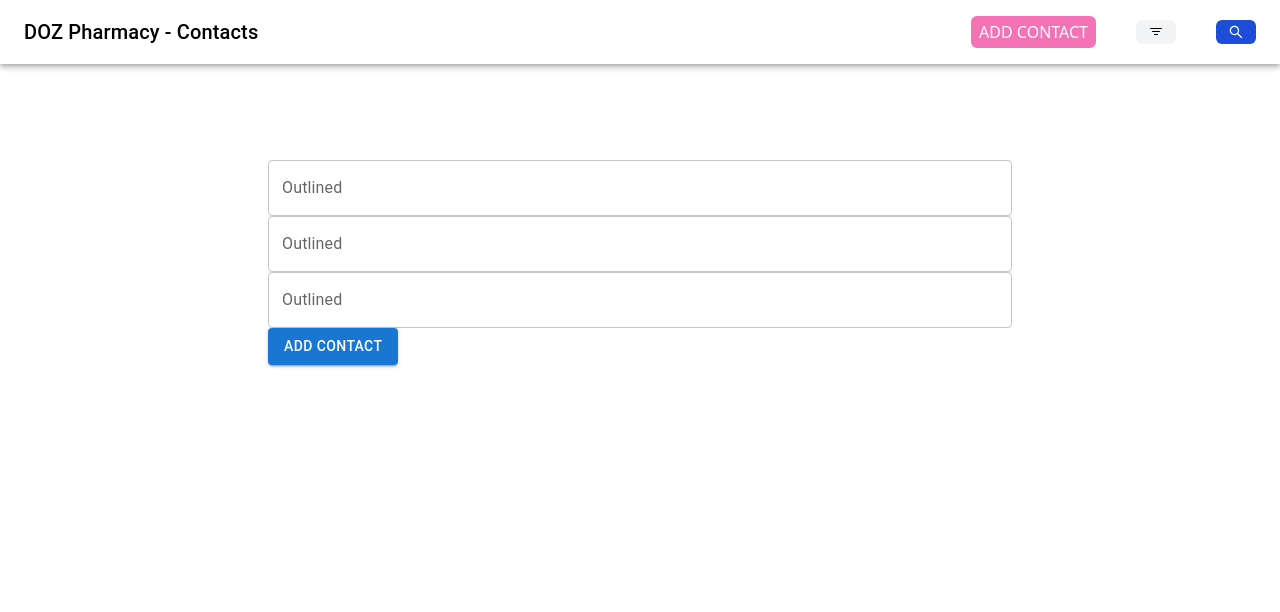
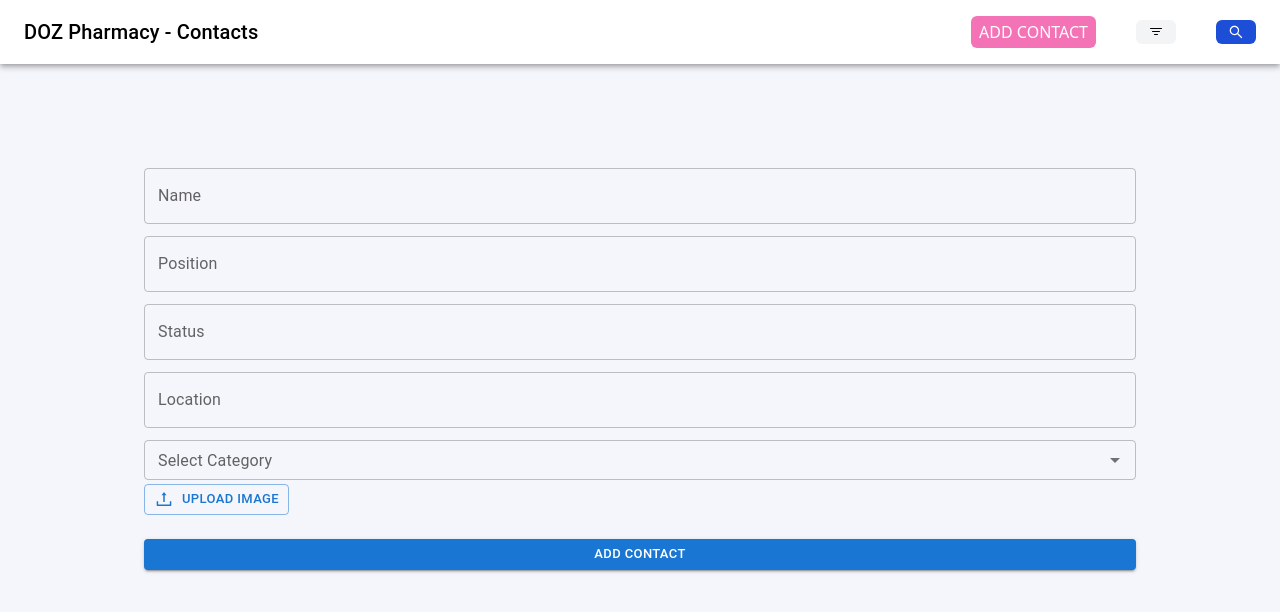
Before and after one commit to mdsymoon/DOZ-Pharmacy-Client, a React (Create React App) app: page /add-contact in a window 1280 px wide. Shown: the top 612 px of the page. Built offline with nearby package versions, Linux system fonts and the light colour scheme.

Commit message:
favorite contact component complete

```diff
--- a/package.json
+++ b/package.json
@@ -14,6 +14,7 @@
     "antd": "^4.17.2",
     "axios": "^0.24.0",
     "react": "^17.0.2",
+    "react-custom-scrollbars": "^4.2.1",
     "react-dom": "^17.0.2",
     "react-hook-form": "^7.20.5",
     "react-icons": "^4.3.1",
--- a/src/componets/ContactList/ContactList.js
+++ b/src/componets/ContactList/ContactList.js
@@ -12,6 +12,7 @@ import {
   TableHead,
   TableRow,
   Button,
+  Avatar,
 } from "@mui/material";
 import { useDispatch, useSelector } from "react-redux";
 import {
@@ -28,22 +29,26 @@ const ContactList = () => {
 
   const handleFav = (contact) => {
     const favContact = {
-      image : contact.image,
+      image: contact.image,
       name: contact.name,
+      position: contact.position,
       status: contact.status,
       location: contact.location,
       tags: contact.tags,
-    }
-    dispatch(addFavorite(favContact))
-  }
+    };
+    dispatch(addFavorite(favContact));
+  };
 
   return (
-    <div className="container mx-auto mt-5">
-      <h1 className="text-2xl font-semibold text-purple-700 my-3">
+    <div className="container mx-auto mt-5 mb-20 px-5">
+      <h1 className="text-2xl font-semibold text-indigo-700 mb-5 mt-16">
         Contacts List
       </h1>
       <TableContainer component={Paper}>
-        <Table sx={{ minWidth: 650 }} aria-label="simple table">
+        <Table
+          sx={{ minWidth: 650, backgroundColor: "#F5F6FB", boxShadow: "none"}}
+          aria-label="simple table"
+        >
           <TableHead>
             <TableRow>
               <TableCell>
@@ -67,23 +72,21 @@ const ContactList = () => {
               <TableCell align="left">
                 <p className="text-gray-400"></p>
               </TableCell>
-              <TableCell align="left">
-
-              </TableCell>
+              <TableCell align="left"></TableCell>
             </TableRow>
           </TableHead>
 
           <TableBody>
-            {allContact.map((contact) => (
+            {allContact.map((contact, index) => (
               <TableRow
-                key={contact._id}
+                key={contact.index}
                 sx={{ "&:last-child td, &:last-child th": { border: 0 } }}
               >
                 <TableCell>
-                  <img
+                  <Avatar
+                    alt=""
                     src={contact.image}
-                    alt=""
-                    className="w-12 h-12 rounded-full"
+                    sx={{ width: 50, height: 50 }}
                   />
                 </TableCell>
 
@@ -130,10 +133,12 @@ const ContactList = () => {
                 </TableCell>
                 <TableCell align="left">
                   <Button
-                  size="small"
-                  variant="contained"
-                  onClick={() => handleFav(contact)}
-                  >Favorite</Button>
+                    size="small"
+                    variant="contained"
+                    onClick={() => handleFav(contact)}
+                  >
+                    Favorite
+                  </Button>
                 </TableCell>
               </TableRow>
             ))}
--- /dev/null
+++ b/src/componets/FavoriteList/FavoriteList.js
@@ -0,0 +1,73 @@
+import React from "react";
+import { useSelector } from "react-redux";
+import { getFavContact } from "../../redux/favSlice/favSlice";
+import { BiMessage } from "react-icons/bi";
+import { FiPhoneCall } from "react-icons/fi";
+import { AiFillStar } from "react-icons/ai";
+import { Button, Avatar, IconButton } from "@mui/material";
+import { Scrollbars } from "react-custom-scrollbars";
+
+const FavoriteList = () => {
+  const favContact = useSelector(getFavContact);
+
+  return (
+    <>
+      {favContact.length > 0 && (
+        <div className="container mx-auto px-5">
+          <h1 className="text-2xl font-semibold text-indigo-700 my-8">
+            Favorite
+          </h1>
+
+          <Scrollbars style={{ width: "100%", height: 250 }}>
+            <div className="flex gap-8">
+              {favContact.map((contact, index) => (
+                <div
+                  key={index}
+                  className="shadow-sm rounded-2xl p-5 w-72 bg-white"
+                >
+                  {/* top section */}
+                  <div className="flex items-center pb-3 gap-2">
+                    <Avatar
+                      alt=""
+                      src={contact.image}
+                      sx={{ width: 50, height: 50 }}
+                    />
+                    <div className="flex items-start justify-between w-full">
+                      <div>
+                        <h3 className="text-lg font-semibold">
+                          {contact.name}
+                        </h3>
+                        <p className="text-gray-400">{contact.position}</p>
+                      </div>
+                      <IconButton className="bg-gray-100 p-2 rounded-full ">
+                        <AiFillStar className="text-yellow-400" />
+                      </IconButton>
+                    </div>
+                  </div>
+
+                  {/* bottom section */}
+                  <div className="border-t-2 pt-3">
+                    <p className="font-semibold">{contact.status}</p>
+                    <p className="font-semibold">{contact.location}</p>
+                    <div className="mt-2 flex gap-5">
+                      <Button size="small" className="flex">
+                        <BiMessage className="text-md mr-2" />
+                        message
+                      </Button>
+                      <Button size="small" className="flex">
+                        <FiPhoneCall className="text-md mr-2" />
+                        message
+                      </Button>
+                    </div>
+                  </div>
+                </div>
+              ))}
+            </div>
+          </Scrollbars>
+        </div>
+      )}
+    </>
+  );
+};
+
+export default FavoriteList;
--- a/src/index.css
+++ b/src/index.css
@@ -1,3 +1,9 @@
 @tailwind base;
 @tailwind components;
 @tailwind utilities;
+
+@layer base {
+  body {
+    background: #F5F6FB;
+  }
+}
--- a/src/pages/AddContact/AddContact.js
+++ b/src/pages/AddContact/AddContact.js
@@ -1,16 +1,30 @@
 import React from "react";
-import { Button, TextField, Box } from "@mui/material";
+import { Autocomplete, Button, TextField } from "@mui/material";
 import { useForm } from "react-hook-form";
 import Header from "./../../componets/Header/Header";
+import { styled } from "@mui/material/styles";
+import { AiOutlineUpload } from "react-icons/ai";
 
 const AddContact = () => {
   const {
     register,
     handleSubmit,
     formState: { errors },
+    setValue,
   } = useForm();
 
   const onSubmit = (data) => console.log(data);
+
+  const Input = styled("input")({
+    display: "none",
+  });
+
+  const categoryList = [
+    { value: "CLIENT" },
+    { value: "WORKSHOP" },
+    { value: "INTERNAL WORKS" },
+    { value: "BOARD ROOM" },
+  ];
 
   return (
     <main>
@@ -19,32 +33,75 @@ const AddContact = () => {
       {/* contact add form */}
       <div className="flex justify-center mt-20 p-4">
         <form onSubmit={handleSubmit(onSubmit)}>
-
-            <TextField
+          <TextField
             fullWidth
             id="outlined-basic"
-            label="Outlined"
+            label="Name"
             variant="outlined"
+            margin="dense"
             {...register("name", { required: true })}
           />
           <TextField
-          fullWidth
+            fullWidth
             id="outlined-basic"
-            label="Outlined"
+            label="Position"
             variant="outlined"
-            {...register("name", { required: true })}
+            margin="dense"
+            {...register("position", { required: true })}
           />
           <TextField
-          fullWidth
+            fullWidth
             id="outlined-basic"
-            label="Outlined"
+            label="Status"
             variant="outlined"
-            {...register("name", { required: true })}
+            margin="dense"
+            {...register("status", { required: true })}
+          />
+          <TextField
+            fullWidth
+            id="outlined-basic"
+            label="Location"
+            variant="outlined"
+            margin="dense"
+            {...register("location", { required: true })}
           />
 
+          <Autocomplete
+            multiple
+            size="small"
+            options={categoryList}
+            getOptionLabel={(option) => option.value}
+            filterSelectedOptions
+            isOptionEqualToValue={(option, value) =>
+              option.value === value.value
+            }
+            renderInput={(params) => (
+              <TextField {...params} label="Select Category" margin="dense" />
+            )}
+            onChange={(e, value) => setValue("tags", value)}
+          />
 
+          <label htmlFor="contained-button-file">
+            <Input
+              accept="image/*"
+              id="contained-button-file"
+              multiple
+              type="file"
+              {...register("image", { required: true })}
+            />
+            <Button variant="outlined" component="span" size="small">
+              <AiOutlineUpload className="text-xl mr-2" /> Upload Image
+            </Button>
+          </label>
           <br />
-          <Button type="submit" variant="contained">
+
+          <Button
+            type="submit"
+            variant="contained"
+            size="small"
+            sx={{ marginTop: 3 }}
+            fullWidth
+          >
             Add Contact
           </Button>
         </form>
--- a/src/pages/Home/Home.js
+++ b/src/pages/Home/Home.js
@@ -1,15 +1,15 @@
-import React, {} from 'react';
-import ContactList from '../../componets/ContactList/ContactList';
+import React from "react";
+import ContactList from "../../componets/ContactList/ContactList";
+import FavoriteList from "../../componets/FavoriteList/FavoriteList";
 import Header from "../../componets/Header/Header";
 const Home = () => {
-
-    return (
-        <div>
-            <Header/>
-            <ContactList/>
-
-        </div>
-    );
+  return (
+    <div>
+      <Header />
+      <FavoriteList />
+      <ContactList />
+    </div>
+  );
 };
 
 export default Home;
```
Also changed, not shown: 1 other file (tests, documents, lock files or other folders).
